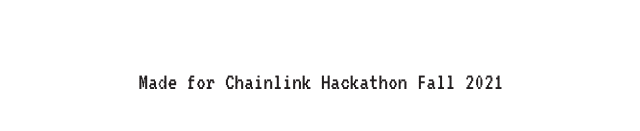
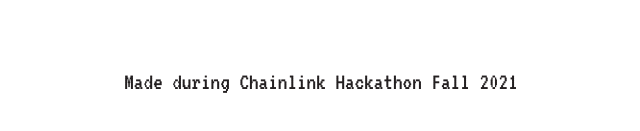
Before and after one commit to YatipaC/LuckBox, a React (Create React App) app in the folder client/: page / in a window 1280 px wide. Shown: the part 666-797 px from the top of the page, without its empty margins (319-959 px from the left). Built offline with nearby package versions, Linux system fonts and the light colour scheme.

Commit message:
chore: use terms "during" instead of "for"

```diff
--- a/client/src/components/footer.js
+++ b/client/src/components/footer.js
@@ -5,13 +5,18 @@
     bottom: 5%;
     left: 0px;
     font-size: 24px;
+
+    @media only screen and (max-width: 600px) {
+        font-size: 20px;
+    }
+
 `
 
 const Footer = () => {
     return (
         <Wrapper>
             <div style={{ width : "100vw", textAlign : "center"  }}>
-                Made for Chainlink Hackathon Fall 2021
+                Made during Chainlink Hackathon Fall 2021
             </div>
         </Wrapper>
     )
```
